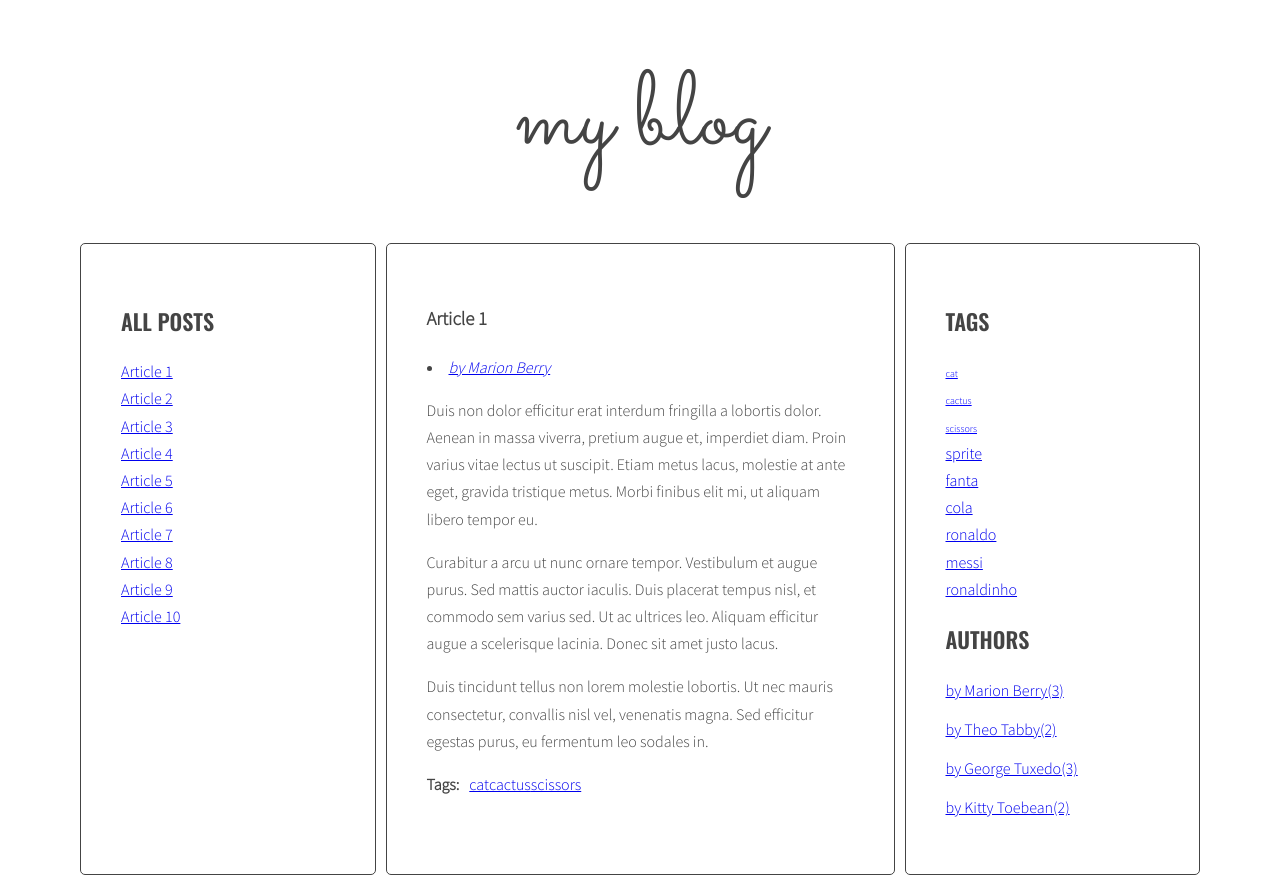
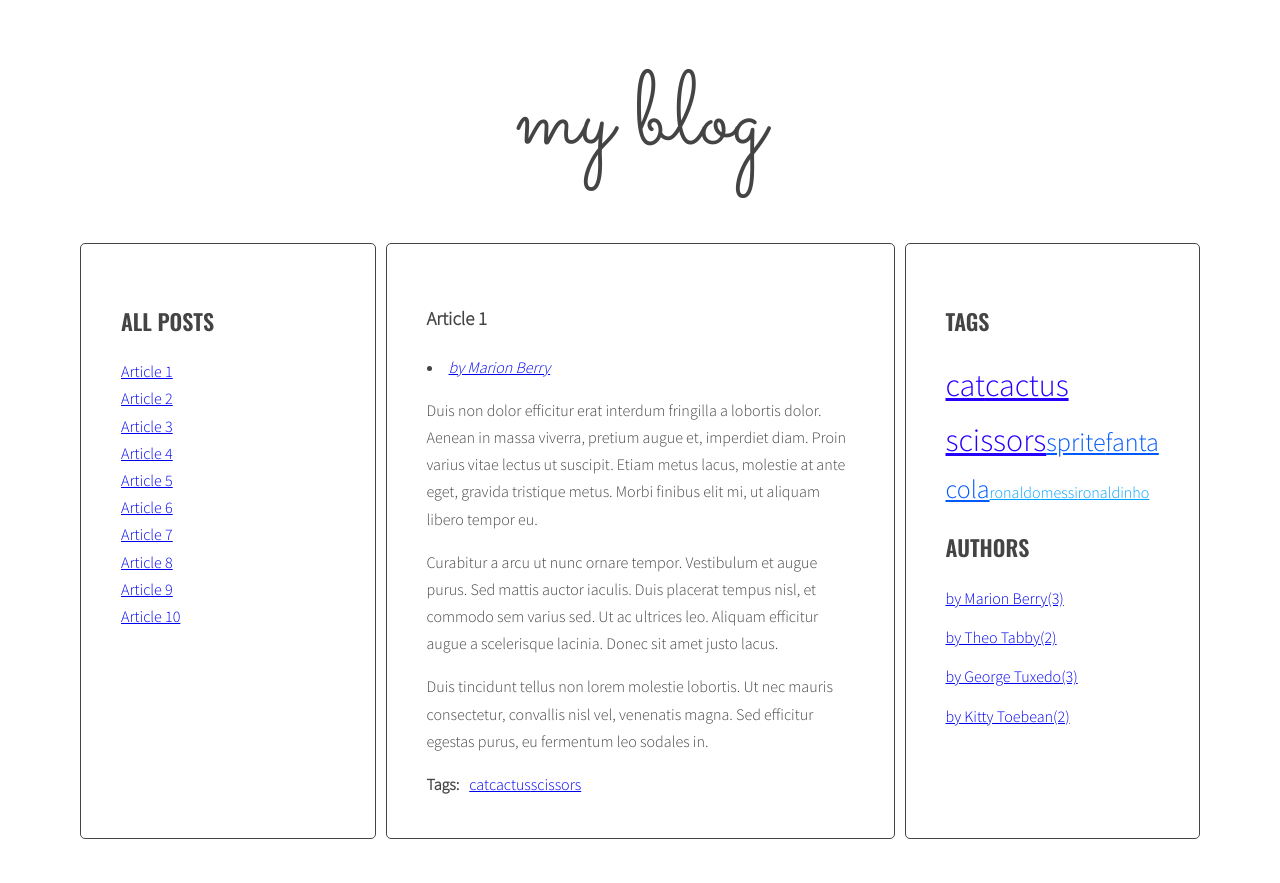
Before and after one commit to PatrykSwiechowski/javascript-blog3, a website: page index.html in a window 1280 px wide. After the commit the page ends 847 px from the top, so only its background shows below. Drawn offline with nearby package versions, Linux system fonts and the light colour scheme.

Commit message:
Add cloud tags

```diff
--- a/js/script.js
+++ b/js/script.js
@@ -14,7 +14,7 @@ const titleClickHandler = function (event) {
   /* remove class 'active' from all article links  */
   const activeLinks = document.querySelectorAll('.titles a.active');
   for (let activeLink of activeLinks) {
-    activeLink.classList.remove('active')
+    activeLink.classList.remove('active');
   }
   /* add class 'active' to the clicked link */
   clickedLink.classList.add('active');
@@ -33,7 +33,7 @@ const titleClickHandler = function (event) {
   /* add class 'active' to the correct article */
   article.classList.add('active');
 
-}
+};
 
 
 
@@ -101,19 +101,6 @@ function calculateTagsParams(tags) {
 
 function calculateTagClass(count, params) {
   let classNumber = Math.floor(0.5 * 5 + 1);
-
-  classNumber = Math.floor(0.5 * optCloudClassCount + 1);
-
-  classNumber = Math.floor((4 / 8) * optCloudClassCount + 1);
-
-  classNumber = Math.floor(((6 - 2) / (10 - 2)) * optCloudClassCount + 1);
-
-  classNumber = Math.floor(((count - 2) / (10 - 2)) * optCloudClassCount + 1);
-
-  classNumber = Math.floor(((count - 2) / (params.max - 2)) * optCloudClassCount + 1);
-
-  classNumber = Math.floor(((count - params.min) / (params.max - 2)) * optCloudClassCount + 1);
-
   classNumber = Math.floor(((count - params.min) / (params.max - params.min)) * optCloudClassCount + 1);
   return optCloudClassPrefix + classNumber;
 
@@ -141,7 +128,7 @@ function generateTags() {
     for (let tag of articleTagsArray) {
       console.log(tag);
       /* generate HTML of the link */
-      const tagHtml = '<li><a href=#tag-' + tag + ">" + tag + "</a></li >";
+      const tagHtml = '<li><a href=#tag-' + tag + '>' + tag + '</a></li >';
       console.log(tagHtml);
       /* add generated code to html variable */
       html = html + tagHtml;
@@ -165,7 +152,7 @@ function generateTags() {
   const tagList = document.querySelector(optTagsListSelector);
   /* obliczanie parametrów*/
   const tagsParams = calculateTagsParams(allTags);
-  console.log('tagsParams:', tagsParams)
+  console.log('tagsParams:', tagsParams);
   /* [NEW] create variable for all links HTML code */
   let allTagsHTML = '';
 
@@ -298,7 +285,7 @@ function authorClickHandler(event) {
 }
 
 function addClickListenersToAuthors() {
-  const authorLinks = document.querySelectorAll('[href^="#author-"]')
+  const authorLinks = document.querySelectorAll('[href^="#author-"]');
   for (let authorLink of authorLinks) {
     authorLink.addEventListener('click', authorClickHandler);
   }
--- a/sass/style.scss
+++ b/sass/style.scss
@@ -43,13 +43,20 @@ body {
 
 /* Layout */
 .sidebar .list .tag-size-6{
-  font-size: 100%;
+  font-size: 32px;
+  color: rgb(38, 0, 255);
+  display: inline;
+
 }
 .sidebar .list .tag-size-4{
-  font-size: 60%;
+  font-size: 26px;
+  color: rgb(0, 89, 255);
+  display: inline;
 }
 .sidebar .list .tag-size-1{
-  font-size: 30%;
+  font-size: 16px;
+  color: rgb(0, 162, 255);
+  display: inline;
 }
 .wrapper {
   display: flex;
@@ -71,12 +78,6 @@ body {
   border: 1px solid $color-dark;
   border-radius: 5px;
 }
-.sidebar .list .tag-size-6{
-  font-size: 10px;
-  color: blue;
-  display: inline;
-
-}
 /* Logo */
 
 .logo {
@@ -88,8 +89,8 @@ body {
 }
 
 /* Lists */
-.list.tags{
-  display: inline;
+.sidebar .list.tags li {
+  display: inline-block;
 
 }
 
```
Also changed, not shown: css/style.css, 1 other file.
